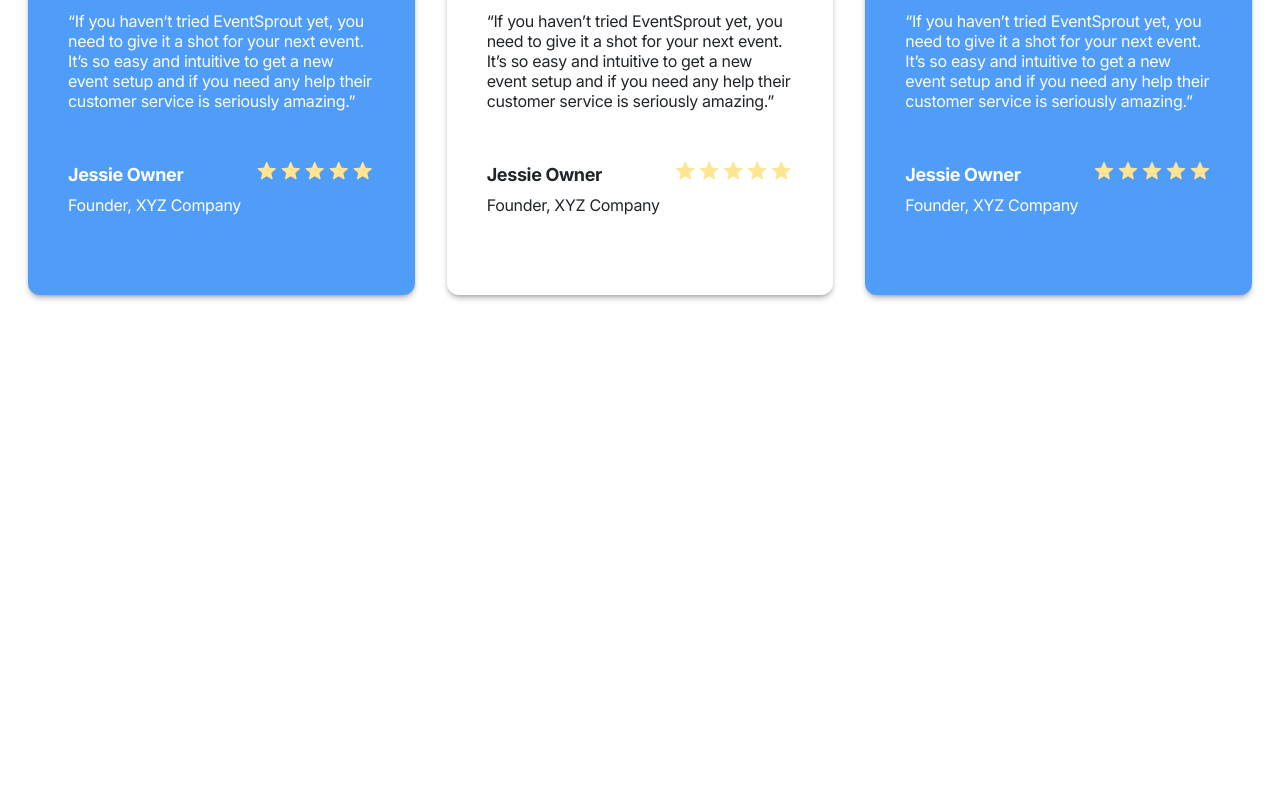
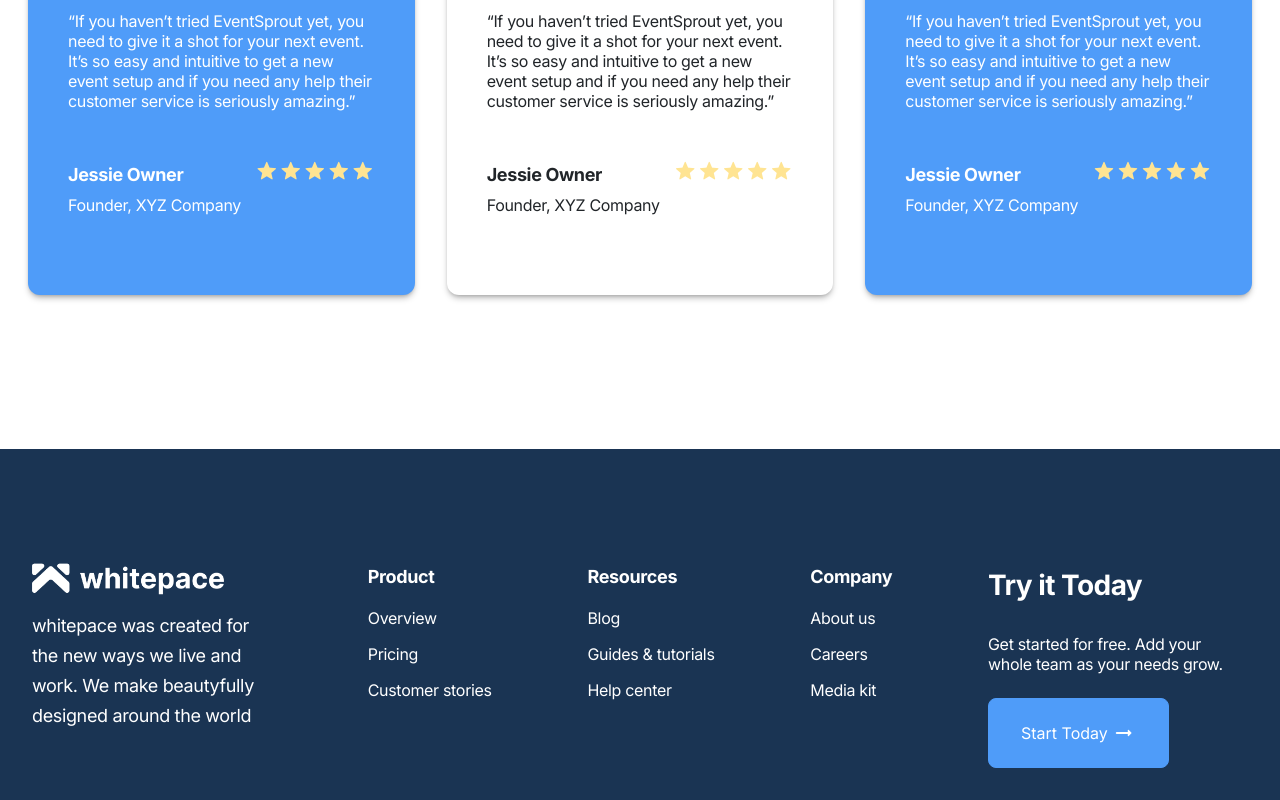
Before and after one commit to ghozibimoruci/whitepace-landing-page, a React (Vite) app: page / in a window 1280 px wide. Shown: the part 7415-8215 px from the top of the page. Before the commit the page ends 7864 px from the top, so only its background shows below. Built offline with nearby package versions, Linux system fonts and the light colour scheme.

Commit message:
add footer section part 1

```diff
--- a/src/App.tsx
+++ b/src/App.tsx
@@ -11,6 +11,7 @@
 import { OurSponsor } from './pages/OurSponsor/OurSponsor';
 import { FavoriteApps } from './pages/FavoriteApps/FavoriteApps';
 import { OurUsers } from './pages/OurUsers/OurUsers';
+import { FooterSection } from './pages/FooterSection/FooterSection';
 
 function App() {
 
@@ -26,6 +27,7 @@
     <OurSponsor />
     <FavoriteApps />
     <OurUsers />
+    <FooterSection />
     </>
   )
 }
--- a/src/index.css
+++ b/src/index.css
@@ -1127,6 +1127,14 @@
   margin-bottom: 0px;
 }
 
+.mb-1{
+  margin-bottom: 0.25rem;
+}
+
+.mb-12{
+  margin-bottom: 3rem;
+}
+
 .mb-20{
   margin-bottom: 5rem;
 }
@@ -1143,6 +1151,10 @@
   margin-bottom: 1.5rem;
 }
 
+.mb-9{
+  margin-bottom: 2.25rem;
+}
+
 .mt-0{
   margin-top: 0px;
 }
@@ -1151,16 +1163,28 @@
   margin-top: 5rem;
 }
 
-.mb-9{
-  margin-bottom: 2.25rem;
-}
-
-.mb-12{
-  margin-bottom: 3rem;
-}
-
-.mb-1{
-  margin-bottom: 0.25rem;
+.mt-4{
+  margin-top: 1rem;
+}
+
+.mt-6{
+  margin-top: 1.5rem;
+}
+
+.mb-4{
+  margin-bottom: 1rem;
+}
+
+.me-5{
+  margin-inline-end: 1.25rem;
+}
+
+.mb-40{
+  margin-bottom: 10rem;
+}
+
+.mb-24{
+  margin-bottom: 6rem;
 }
 
 .block{
@@ -1175,16 +1199,20 @@
   display: none;
 }
 
+.h-\[34px\]{
+  height: 34px;
+}
+
 .h-\[40px\]{
   height: 40px;
 }
 
+.h-\[70px\]{
+  height: 70px;
+}
+
 .h-full{
   height: 100%;
-}
-
-.h-\[70px\]{
-  height: 70px;
 }
 
 .w-\[551px\]{
@@ -1208,6 +1236,15 @@
   max-width: max-content;
 }
 
+.max-w-fit{
+  max-width: -moz-fit-content;
+  max-width: fit-content;
+}
+
+.max-w-\[160px\]{
+  max-width: 160px;
+}
+
 .flex-none{
   flex: none;
 }
@@ -1216,8 +1253,16 @@
   flex-grow: 1;
 }
 
+.grow{
+  flex-grow: 1;
+}
+
 .resize{
   resize: both;
+}
+
+.flex-row{
+  flex-direction: row;
 }
 
 .flex-col{
@@ -1291,13 +1336,16 @@
   padding-bottom: 1.25rem;
 }
 
-.py-20{
-  padding-top: 5rem;
-  padding-bottom: 5rem;
+.pb-8{
+  padding-bottom: 2rem;
 }
 
 .ps-4{
   padding-inline-start: 1rem;
+}
+
+.pt-24{
+  padding-top: 6rem;
 }
 
 .pt-5{
@@ -1556,11 +1604,59 @@
   .sm\:h-\[52px\]{
     height: 52px;
   }
+
+  .sm\:h-\[54px\]{
+    height: 54px;
+  }
+
+  .sm\:max-w-\[160px\]{
+    max-width: 160px;
+  }
 }
 
 @media (min-width: 768px){
+  .md\:h-\[62px\]{
+    height: 62px;
+  }
+
   .md\:h-\[64px\]{
     height: 64px;
+  }
+
+  .md\:w-auto{
+    width: auto;
+  }
+
+  .md\:max-w-\[240px\]{
+    max-width: 240px;
+  }
+
+  .md\:max-w-\[420px\]{
+    max-width: 420px;
+  }
+
+  .md\:max-w-\[460px\]{
+    max-width: 460px;
+  }
+
+  .md\:max-w-\[520px\]{
+    max-width: 520px;
+  }
+
+  .md\:max-w-\[260px\]{
+    max-width: 260px;
+  }
+
+  .md\:max-w-\[210px\]{
+    max-width: 210px;
+  }
+
+  .md\:max-w-\[180px\]{
+    max-width: 180px;
+  }
+
+  .md\:max-w-\[160px\]{
+    max-width: 160px;
   }
 
   .md\:px-11{
@@ -1573,6 +1669,11 @@
     padding-right: 1.25rem;
   }
 
+  .md\:px-6{
+    padding-left: 1.5rem;
+    padding-right: 1.5rem;
+  }
+
   .md\:py-10{
     padding-top: 2.5rem;
     padding-bottom: 2.5rem;
@@ -1588,9 +1689,8 @@
     padding-bottom: 1.5rem;
   }
 
-  .md\:px-6{
-    padding-left: 1.5rem;
-    padding-right: 1.5rem;
+  .md\:pt-28{
+    padding-top: 7rem;
   }
 }
 
@@ -1603,6 +1703,10 @@
     margin-top: 0px;
   }
 
+  .lg\:mt-4{
+    margin-top: 1rem;
+  }
+
   .lg\:block{
     display: block;
   }
@@ -1611,6 +1715,10 @@
     display: none;
   }
 
+  .lg\:h-\[34px\]{
+    height: 34px;
+  }
+
   .lg\:w-1\/2{
     width: 50%;
   }
@@ -1619,6 +1727,18 @@
     width: 100%;
   }
 
+  .lg\:w-auto{
+    width: auto;
+  }
+
+  .lg\:max-w-\[240px\]{
+    max-width: 240px;
+  }
+
+  .lg\:max-w-\[260px\]{
+    max-width: 260px;
+  }
+
   .lg\:flex-row{
     flex-direction: row;
   }
@@ -1627,8 +1747,16 @@
     flex-direction: row-reverse;
   }
 
+  .lg\:items-start{
+    align-items: flex-start;
+  }
+
   .lg\:justify-start{
     justify-content: flex-start;
+  }
+
+  .lg\:justify-between{
+    justify-content: space-between;
   }
 
   .lg\:px-8{
@@ -1636,26 +1764,16 @@
     padding-right: 2rem;
   }
 
+  .lg\:py-14{
+    padding-top: 3.5rem;
+    padding-bottom: 3.5rem;
+  }
+
   .lg\:py-40{
     padding-top: 10rem;
     padding-bottom: 10rem;
   }
 
-  .lg\:py-20{
-    padding-top: 5rem;
-    padding-bottom: 5rem;
-  }
-
-  .lg\:py-14{
-    padding-top: 3.5rem;
-    padding-bottom: 3.5rem;
-  }
-
-  .lg\:px-7{
-    padding-left: 1.75rem;
-    padding-right: 1.75rem;
-  }
-
   .lg\:pe-20{
     padding-inline-end: 5rem;
   }
@@ -1674,14 +1792,14 @@
 }
 
 @media (min-width: 1280px){
+  .xl\:px-10{
+    padding-left: 2.5rem;
+    padding-right: 2.5rem;
+  }
+
   .xl\:py-20{
     padding-top: 5rem;
     padding-bottom: 5rem;
-  }
-
-  .xl\:px-10{
-    padding-left: 2.5rem;
-    padding-right: 2.5rem;
   }
 }
 
@@ -1703,4 +1821,8 @@
   .\32xl\:ps-28{
     padding-inline-start: 7rem;
   }
-}
+
+  .\32xl\:pt-40{
+    padding-top: 10rem;
+  }
+}
--- /dev/null
+++ b/src/pages/FooterSection/FooterSection.tsx
@@ -0,0 +1,60 @@
+import "./FooterSection.css";
+import Logo from "../../assets/logo/Logo.png";
+
+export const FooterSection = () => {
+    const footerLinkList = [
+        {
+          title: "Product",
+          items: ["Overview", "Pricing", "Customer stories"]
+        },
+        {
+          title: "Resources",
+          items: ["Blog", "Guides & tutorials", "Help center"]
+        },
+        {
+          title: "Company",
+          items: ["About us", "Careers", "Media kit"]
+        }
+      ];
+
+
+    return (
+        <div className="bg-primary-dark relative 2xl:pt-40 md:pt-28 pt-24 pb-8 prose">
+            <div className="container relative z-1 2xl:px-7 lg:px-8 md:px-5 px-4">
+                <div className="flex flex-wrap justify-center lg:justify-between text-secondary-white">
+                    <div className="w-full lg:w-auto mb-24 lg:mb-0 flex flex-wrap flex-col items-center lg:items-start">
+                        <img src={Logo} alt="Logo Whitepace" className="max-w-max h-[34px] sm:h-[54px] md:h-[62px] lg:h-[34px] my-0" />
+                        <p className="p2 regular my-0 text-center lg:text-start mt-6 lg:mt-4 md:max-w-[520px] lg:max-w-[240px]">
+                            whitepace was created for the new ways we live and work. We make beautyfully designed around the world
+                        </p>
+                    </div>
+                    {
+                        footerLinkList.map((links, idx) => (
+                            <div className="w-full lg:w-auto mb-24 lg:mb-0 flex flex-wrap flex-col items-center lg:items-start" key={idx}>
+                                <p className="p2 bold mt-0 mb-4">
+                                    {links.title}
+                                </p>
+                                {
+                                    links.items.map((text, jdx) => (
+                                        <p className="p3 regular mt-0 mb-4" key={jdx}>{text}</p>
+                                    ))
+                                }
+                            </div>
+                        ))
+                    }
+                    <div className="w-full lg:w-auto flex flex-wrap flex-col items-center lg:items-start">
+                        <h5 className="mt-0 mb-6">Try it Today</h5>
+                        <p className="p3 regular mt-0 mb-6 text-center lg:text-start max-w-[160px] lg:max-w-[260px]">
+                            Get started for free. Add your whole team as your needs grow.
+                        </p>
+                        <div>
+                            <button className="bg-primary-light text-secondary-white border-solid-primary-light-1 rounded-lg py-5 px-8 flex items-center gap-1">
+                            Start Today<i className="material-icons-round">arrow_right_alt</i>
+                            </button>
+                        </div>
+                    </div>
+                </div>
+            </div>
+        </div>
+    )
+}
```
Also changed, not shown: src/assets/logo/Logo.png (added), src/pages/FooterSection/FooterSection.css (added).
